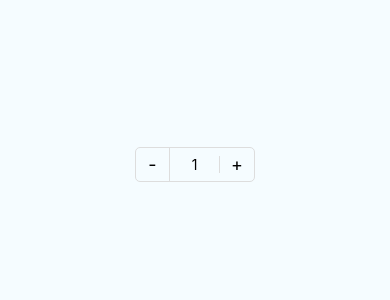
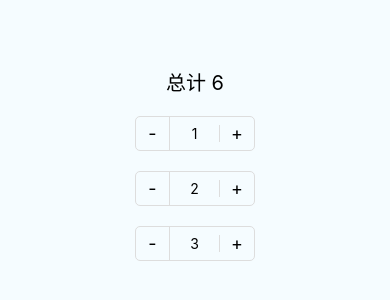
Before and after one commit to yll2wcf/TShop, a React Native app: screen / in a window 390 px wide. Shown: the part 258-558 px from the top of the page. Built offline with nearby package versions, Linux system fonts and the light colour scheme.

Commit message:
组件向外提交数据

```diff
--- a/App.js
+++ b/App.js
@@ -7,7 +7,8 @@
 import React, {Component} from 'react';
 import {
     StyleSheet,
-    View
+    View,
+    Text
 } from 'react-native';
 
 import Counter from "./src/component/Counter"
@@ -15,15 +16,31 @@ import Counter from "./src/component/Counter"
 type Props = {};
 // ES6 语法
 export default class App extends Component<Props> {
+    constructor(props) {
+        super(props);
+        this.initValues = [1, 2, 3];
+        const initSum = this.initValues.reduce((a, b) => a + b, 0);
+        this.state = {
+            sum: initSum
+        };
+        this.onUpdate=this.onUpdate.bind(this)
+    }
 
     render() {
         return ( // 渲染布局
             <View style={styles.container}>
-                <Counter style={{margin: 10}}/>
-                {/*<Counter style={{margin: 10}} initValue={2}/>*/}
-                {/*<Counter style={{margin: 10}} initValue={3}/>*/}
+                <Text style={{margin:10,fontSize:20,color:'black'}}>总计 {this.state.sum}</Text>
+                <Counter style={{margin: 10}} onUpdate={this.onUpdate} initValue={this.initValues[0]}/>
+                <Counter style={{margin: 10}} onUpdate={this.onUpdate} initValue={this.initValues[1]}/>
+                <Counter style={{margin: 10}} onUpdate={this.onUpdate} initValue={this.initValues[2]}/>
+
+
             </View>
         );
+    }
+    onUpdate(oldCounter,newCounter){
+        const valueChange=newCounter-oldCounter;
+        this.setState({sum:this.state.sum+valueChange})
     }
 }
 // 样式文件
--- a/src/component/Counter.js
+++ b/src/component/Counter.js
@@ -12,49 +12,20 @@ import PropTypes from 'prop-types';
 export default class Counter extends Component {
     // 构造
     constructor(props) {
-        console.log("constructor");
         super(props);
         // 初始状态
         this.state = {
             value: this.props.initValue || 1
         };
+        this._update = this._update.bind(this);
     }
+
     // 默认属性
     static defaultProps = {
         initValue: 1
     };
 
-    componentWillMount() {
-        console.log("componentWillMount")
-    }
-
-    componentDidMount() {
-        console.log("componentDidMount")
-    }
-
-    componentWillReceiveProps(nextProps) {
-        console.log("componentWillReceiveProps")
-    }
-
-    shouldComponentUpdate(nextProps, nextState) {
-        console.log("shouldComponentUpdate")
-        return true;
-    }
-    componentWillUpdate(){
-        console.log("componentWillUpdate")
-    }
-
-    componentDidUpdate() {
-        console.log("componentDidUpdate")
-    }
-
-    componentWillUnmount() {
-        console.log("componentWillUnmount")
-    }
-
-
     render() {
-        console.log("render")
         return ( // 渲染布局
             <View style={[this.props.style, styles.operatingBox]}>
                 <TouchableOpacity activeOpacity={0.2}
@@ -65,12 +36,12 @@ export default class Counter extends Component {
                 </TouchableOpacity>
                 <View style={styles.inpBox}>
                     <TextInput style={styles.inp1}
-                               returnKeyLabel='done'
+                               returnKeyType='done'
                                maxLength={3}
                                onEndEditing={this._checkNumber.bind(this)}
                                value={this.state.value.toString()}
                                keyboardType="numeric"
-                               onChangeText={(txt) => this.setState({value:Number(txt)})}
+                               onChangeText={(txt) => this._update(Number(txt))}
                                autoFocus={false}
                                underlineColorAndroid="transparent">
                     </TextInput>
@@ -85,27 +56,32 @@ export default class Counter extends Component {
             </View>
         );
     }
-    _checkNumber(){
-        let value=this.state.value;
-        if(value===''||value<1){
-            value=1;
-        }else{
-            value=Math.floor(value);
+
+    _checkNumber() {
+        let value = this.state.value;
+        console.log(value);
+        if (value === '' || value < 1) {
+            value = 1;
+        } else {
+            value = Math.floor(value);
         }
-        this.setState({value:value})
+        this._update(value);
     }
 
 
     _reduce() {
-        this.setState({
-            value: this.state.value - 1
-        })
+        let value=this.state.value - 1;
+        if (value < 1) value = 1;
+        this._update(value);
     }
 
     _plus() {
-        this.setState({
-            value: this.state.value + 1
-        })
+        this._update(this.state.value + 1);
+    }
+
+    _update(value) {
+        this.props.onUpdate(this.state.value, value);
+        this.setState({value:value})
     }
 }
 
@@ -155,7 +131,7 @@ const styles = StyleSheet.create({
     },
 });
 
-Counter.propTypes={
-    initValue:PropTypes.number,
-    style:PropTypes.object
+Counter.propTypes = {
+    initValue: PropTypes.number,
+    style: PropTypes.object
 };
```
